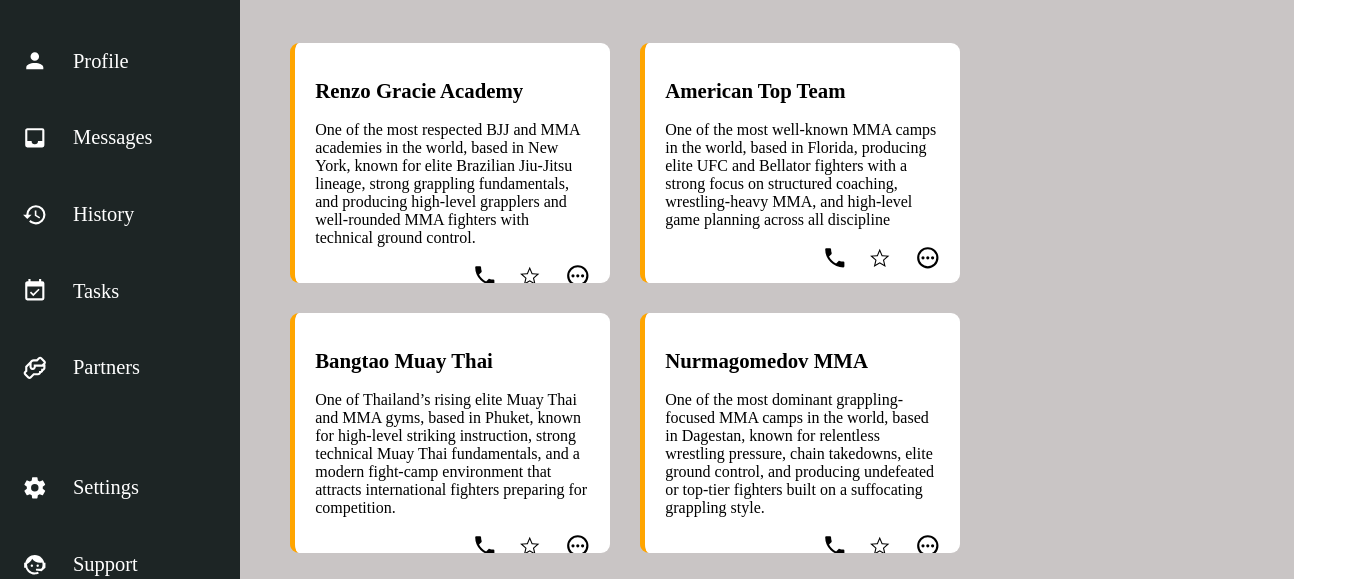
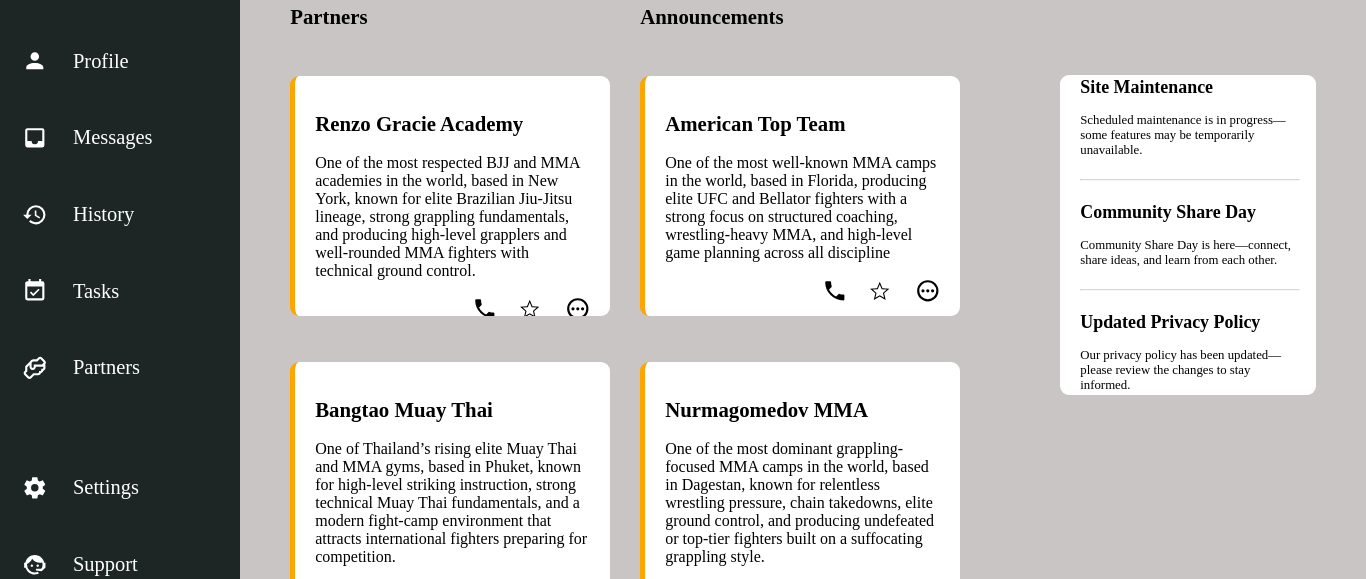
Before and after one commit to ramicoder/Admin-dashboard, a plain HTML site: page index.html in a window 1280 px wide. Shown: the part 216-795 px from the top of the page, 1366 px wide, since content can reach past the window. Drawn offline with Linux system fonts and the light colour scheme; a web font is replaced by a local one.

Commit message:
Designed the right side content cards as well as changing a little bit of the layout's margin and padding

```diff
--- a/index.html
+++ b/index.html
@@ -85,6 +85,8 @@
     </div>
     <div class="content">
         <div class="center">
+            <span>Partners</span>
+            <span>Announcements</span>
             <div class="middle-card">
                 <p><span>Renzo Gracie Academy</span> <br> <br>One of the most respected BJJ and MMA academies in the world, based in New York, known for elite Brazilian Jiu-Jitsu lineage, strong grappling fundamentals, and producing high-level grapplers and well-rounded MMA fighters with technical ground control.</p>
                 <div class="trio-icon">
@@ -135,7 +137,12 @@
             </div>
         </div>
         <div class="right">
-
+            <div class="right-card">
+                <p><span>Site Maintenance</span><br><br>Scheduled maintenance is in progress—some features may be temporarily unavailable.</p>
+                <hr style="height: 1px; background-color: #333; width: clamp(10rem, 17vw, 17rem); opacity: 0.4">
+                <p><span>Community Share Day</span><br><br>Community Share Day is here—connect, share ideas, and learn from each other.</p>
+                <hr style="height: 1px; background-color: #333; width: clamp(10rem, 17vw, 17rem); opacity: 0.4">
+                <p><span>Updated Privacy Policy</span><br><br>Our privacy policy has been updated—please review the changes to stay informed.</p>
         </div>
     </div>
 
--- a/style.css
+++ b/style.css
@@ -147,25 +147,19 @@
     grid-column: 2 / 3;
     background-color: #c9c5c5;
     display: grid;
-    grid-template-columns: 1fr 1fr;
-
+    grid-template-columns: 1fr 1fr 1fr;
 }
-
 
 .center {
     grid-column: 1 / 2;
     display: grid;
     grid-template-columns: 1fr 1fr;
-    margin: 70px 50px 70px 50px;
+    margin: 50px 50px 70px 50px;
     gap: 30px;
 }
 
-.right {
-    grid-column: 2 / 3;
-}
 .middle-card {
     border-left: solid 5px orange;
-    padding: 5px;
     display: flex;
     flex-direction: column;
     border-radius: 9px;
@@ -188,14 +182,42 @@
     height: clamp(1.1rem, 2vw, 1.8rem);
 }
 
-.right-card {
-    border-radius: 3px;
-    display: grid;
-    grid-template-rows: repeat(autofit, 1fr);
-    background-color: #fff;
-}
-
 span {
     font-weight: 600;
     font-size: clamp(1rem, 2.3vw, 1.3rem);
 }
+
+.content > span {
+    font-size: clamp(1.3rem, 2.6vw, 1.6rem);
+    margin: 20px 0px 20px 50px;
+}
+.right {
+    grid-column: 2 / 3;
+    display: grid;
+    grid-template-rows: 1fr 1fr;
+}
+
+.right-card {
+    border-radius: 9px;
+    display: flex;
+    flex-direction: column;
+    background-color: #fff;
+    height: clamp(8rem, 25vw, 40rem);
+    width: clamp(12rem, 20vw, 20rem);
+    margin: 50px 50px 70px 50px;
+    padding: 20px;
+    box-sizing: border-box;
+    overflow: auto;
+    grid-column: 2/3;
+    margin-top: 120px;
+    justify-content: center;
+    align-items: center;
+}
+
+.right-card span{
+    font-size: clamp(0.8rem, 1.4vw, 1.2rem);
+}
+
+.right-card p {
+    font-size: clamp(0.7rem, 1vw, 0.8rem);
+}
```
